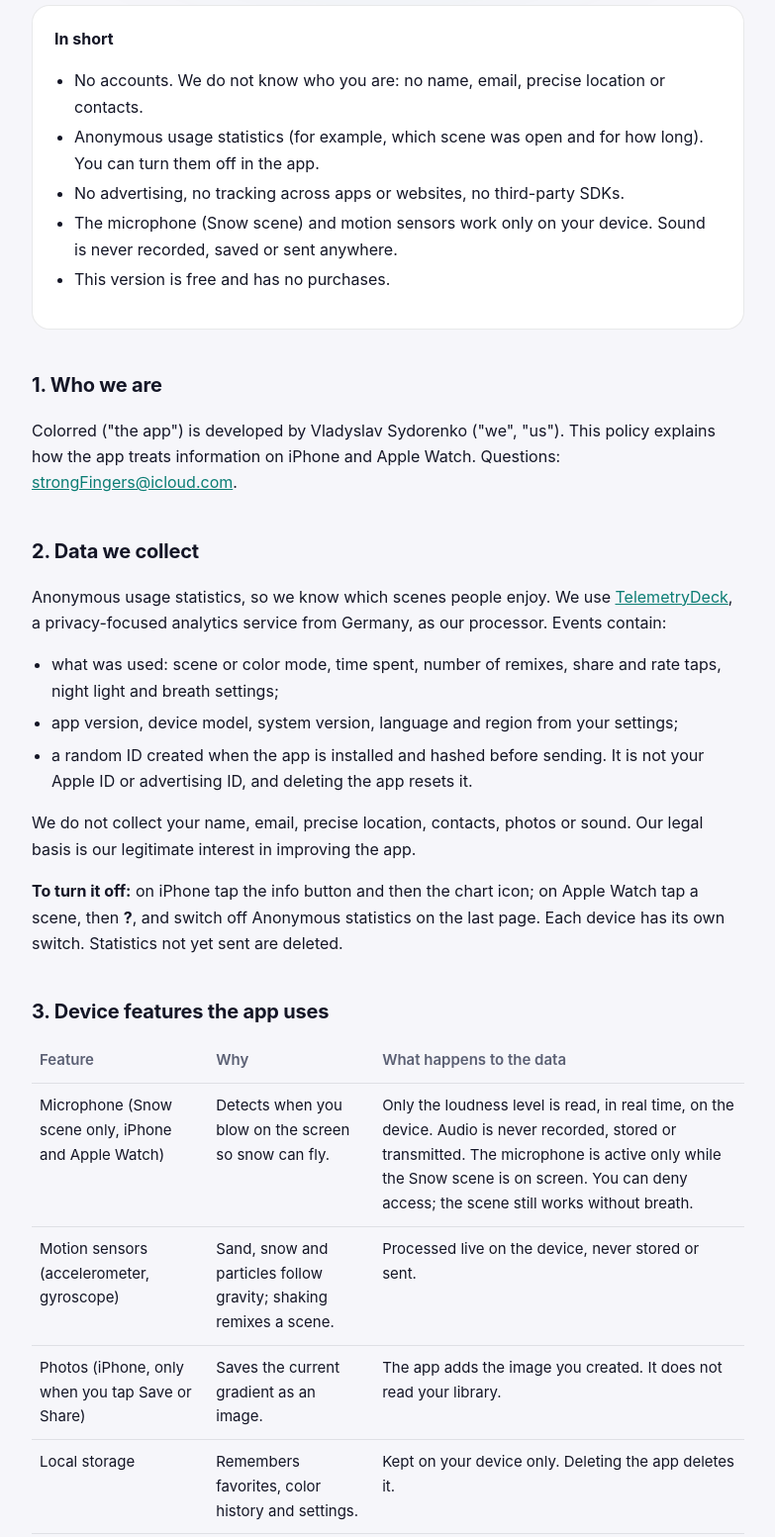
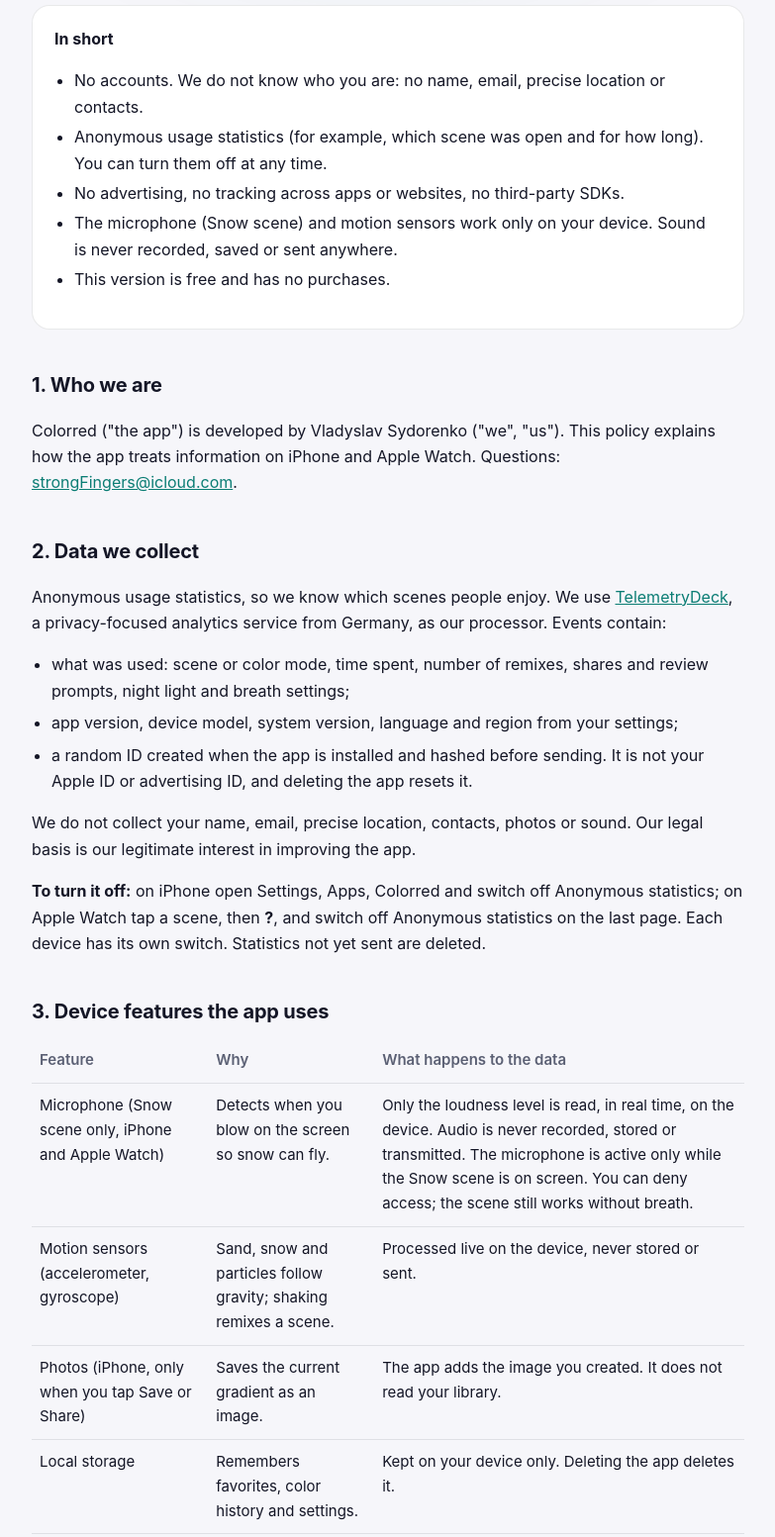
Before and after one commit to StrongFingers/colorred-app, a plain HTML site: page privacy.html in a window 1280 px wide. Shown: the part 340-1893 px from the top of the page at 99% size, without its empty margins (248-1031 px from the left). Drawn offline with Linux system fonts and the light colour scheme.

Commit message:
Privacy: statistics switch is in iOS Settings
Co-Authored-By: Claude Opus 5.5 <noreply@anthropic.com>

```diff
--- a/privacy.html
+++ b/privacy.html
@@ -48,7 +48,7 @@ summary{cursor:pointer;font-weight:600}
 <p class="sub">Last updated: November 24, 2026</p>
 <div class="card tldr"><strong>In short</strong><ul>
 <li>No accounts. We do not know who you are: no name, email, precise location or contacts.</li>
-<li>Anonymous usage statistics (for example, which scene was open and for how long). You can turn them off in the app.</li>
+<li>Anonymous usage statistics (for example, which scene was open and for how long). You can turn them off at any time.</li>
 <li>No advertising, no tracking across apps or websites, no third-party SDKs.</li>
 <li>The microphone (Snow scene) and motion sensors work only on your device. Sound is never recorded, saved or sent anywhere.</li>
 <li>This version is free and has no purchases.</li>
@@ -60,12 +60,12 @@ summary{cursor:pointer;font-weight:600}
 <h2>2. Data we collect</h2>
 <p>Anonymous usage statistics, so we know which scenes people enjoy. We use <a href="https://telemetrydeck.com/privacy/">TelemetryDeck</a>, a privacy-focused analytics service from Germany, as our processor. Events contain:</p>
 <ul>
-<li>what was used: scene or color mode, time spent, number of remixes, share and rate taps, night light and breath settings;</li>
+<li>what was used: scene or color mode, time spent, number of remixes, shares and review prompts, night light and breath settings;</li>
 <li>app version, device model, system version, language and region from your settings;</li>
 <li>a random ID created when the app is installed and hashed before sending. It is not your Apple ID or advertising ID, and deleting the app resets it.</li>
 </ul>
 <p>We do not collect your name, email, precise location, contacts, photos or sound. Our legal basis is our legitimate interest in improving the app.</p>
-<p><strong>To turn it off:</strong> on iPhone tap the info button and then the chart icon; on Apple Watch tap a scene, then <strong>?</strong>, and switch off Anonymous statistics on the last page. Each device has its own switch. Statistics not yet sent are deleted.</p>
+<p><strong>To turn it off:</strong> on iPhone open Settings, Apps, Colorred and switch off Anonymous statistics; on Apple Watch tap a scene, then <strong>?</strong>, and switch off Anonymous statistics on the last page. Each device has its own switch. Statistics not yet sent are deleted.</p>
 
 <h2>3. Device features the app uses</h2>
 <table>
@@ -83,10 +83,10 @@ summary{cursor:pointer;font-weight:600}
 <p>We do not sell or rent any data. Anonymous statistics are processed only by TelemetryDeck on our behalf. Images you share go only where you choose to share them, via the system share sheet.</p>
 
 <h2>6. Children</h2>
-<p>The app is suitable for all ages. The anonymous statistics do not identify anyone and can be turned off in the app.</p>
+<p>The app is suitable for all ages. The anonymous statistics do not identify anyone and can be turned off.</p>
 
 <h2>7. Your rights (GDPR, CCPA and similar)</h2>
-<p>You can object at any time with the switch in the app (see section 2). Statistics are not tied to your identity, so we usually cannot find the events of a particular person; write to us and we will help where we can. You can revoke microphone access at any time in Settings &gt; Privacy &amp; Security &gt; Microphone on iPhone, or in the Watch app.</p>
+<p>You can object at any time with the switch (see section 2). Statistics are not tied to your identity, so we usually cannot find the events of a particular person; write to us and we will help where we can. You can revoke microphone access at any time in Settings &gt; Privacy &amp; Security &gt; Microphone on iPhone, or in the Watch app.</p>
 
 <h2>8. Changes</h2>
 <p>If what we collect changes, this page will be updated before that version ships and the date above will change.</p>
```
